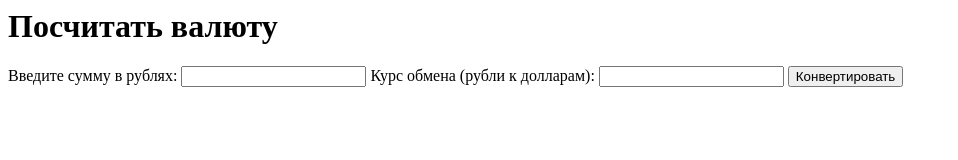
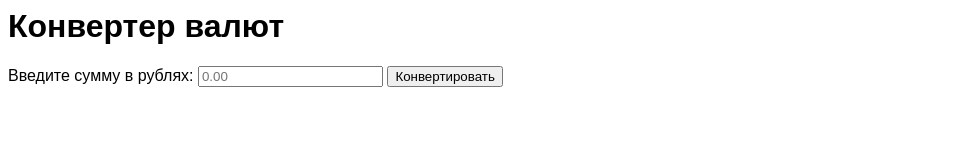
Before and after one commit to Vigo0ss/hello-world, a plain HTML site: page index.html in a window 1280 px wide. Shown: the whole page, without its empty margins (0-958 px from the left). Drawn offline with Linux system fonts and the light colour scheme.

Commit message:
Update index.html

```diff
--- a/index.html
+++ b/index.html
@@ -1,16 +1,21 @@
-<html>
+<html lang="ru">
 <head>
-    <title>Посчитать валюту</title>
+  <meta charset="UTF-8">
+  <meta name="viewport" content="width=device-width, initial-scale=1.0">
+  <title>Конвертер валют</title>
+  <style>
+    body { font-family: Arial, sans-serif; }
+    label, input, button, #result { margin-bottom: 10px; }
+    #result { font-weight: bold; }
+  </style>
+  <script src="https://api.exchangerate-api.com/v4/latest/USD"></script>
+  <script src="script.js"></script>
 </head>
 <body>
-    <h1>Посчитать валюту</h1>
-    <label for="amount">Введите сумму в рублях:</label>
-    <input type="number" id="amount" name="amount" step="0.01">
-    <label for="rate">Курс обмена (рубли к долларам):</label>
-    <input type="number" id="rate" name="rate" step="0.0001">
-    <button onclick="convertCurrency()">Конвертировать</button>
-    <p id="result"></p>
-    <script src="script.js"></script>
-    <script src="https://api.exchangerate-api.com/v4/latest/USD"></script>
+  <h1>Конвертер валют</h1>
+  <label for="amount">Введите сумму в рублях:</label>
+  <input type="number" id="amount" name="amount" step="0.01" placeholder="0.00">
+  <button onclick="convertCurrency()">Конвертировать</button>
+  <p id="result"></p>
 </body>
 </html>
```
